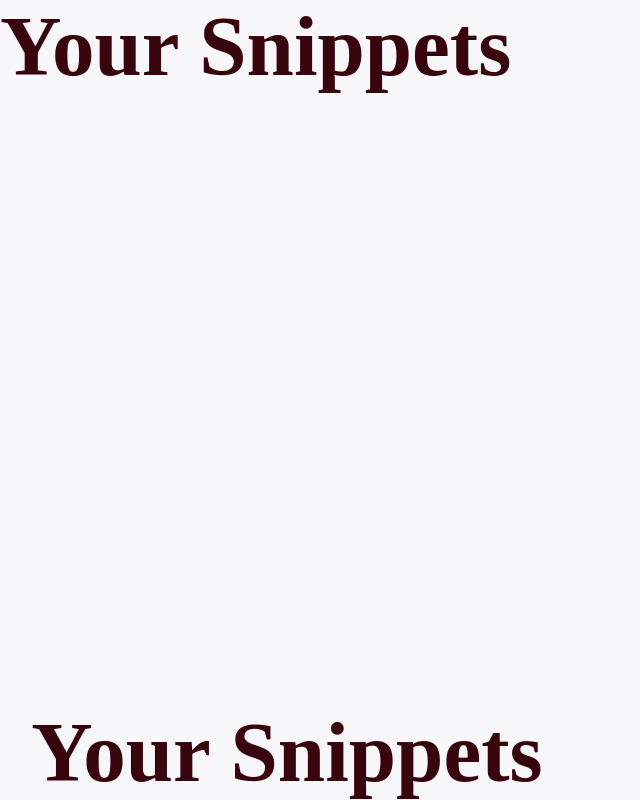
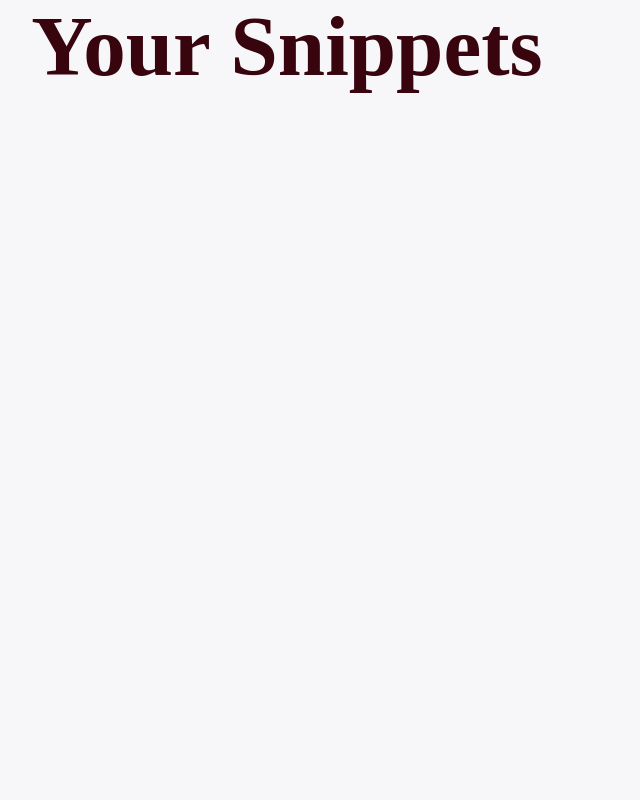
Before and after one commit to paglio-lnd/paglio-lnd-snippetbox, a SvelteKit app in the folder apps/web/: page / in a window 1280 px wide. Shown: the whole page, without its empty margins (0-640 px from the left). Built offline with nearby package versions, Linux system fonts and the light colour scheme.

Commit message:
chore(web): rename attribute to set css styling

```diff
--- a/apps/web/src/app.d.ts
+++ b/apps/web/src/app.d.ts
@@ -13,6 +13,7 @@ declare global {
 declare module "svelte/elements" {
 	export interface HTMLAttributes<T> {
 		[key: `psb-${string}`]: string;
+		[key: `config-${string}`]: string;
 	}
 }
 
--- a/apps/web/src/routes/+layout.svelte
+++ b/apps/web/src/routes/+layout.svelte
@@ -24,7 +24,6 @@
 	<link rel="icon" href={favicon} />
 </svelte:head>
 
-{@render children?.()}
-<main class="wrapper" psb-wrapper-max-width="wide">
+<main class="wrapper" config-wrapper="wide">
 	{@render children?.()}
 </main>
--- a/apps/web/src/styles/utilities.css
+++ b/apps/web/src/styles/utilities.css
@@ -4,15 +4,15 @@
 		inline-size: min(var(--_maxWidth), 100% - calc(2rem + var(--spacing-s-m)));
 		margin-inline: auto;
 
-		&[psb-wrapper-max-width="wide"] {
+		&[config-wrapper="wide"] {
 			--_maxWidth: 1240px;
 		}
 
-		&[psb-wrapper-max-width="narrow"] {
+		&[config-wrapper="narrow"] {
 			--_maxWidth: 1028px;
 		}
 
-		&[psb-wrapper-max-width="prose"] {
+		&[config-wrapper="prose"] {
 			--_maxWidth: 65ch;
 		}
 	}
```
